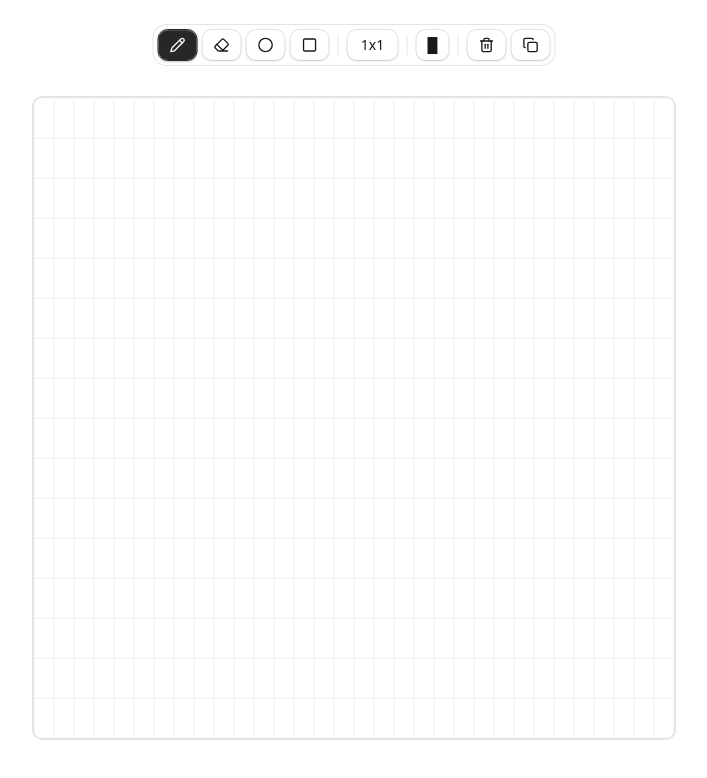
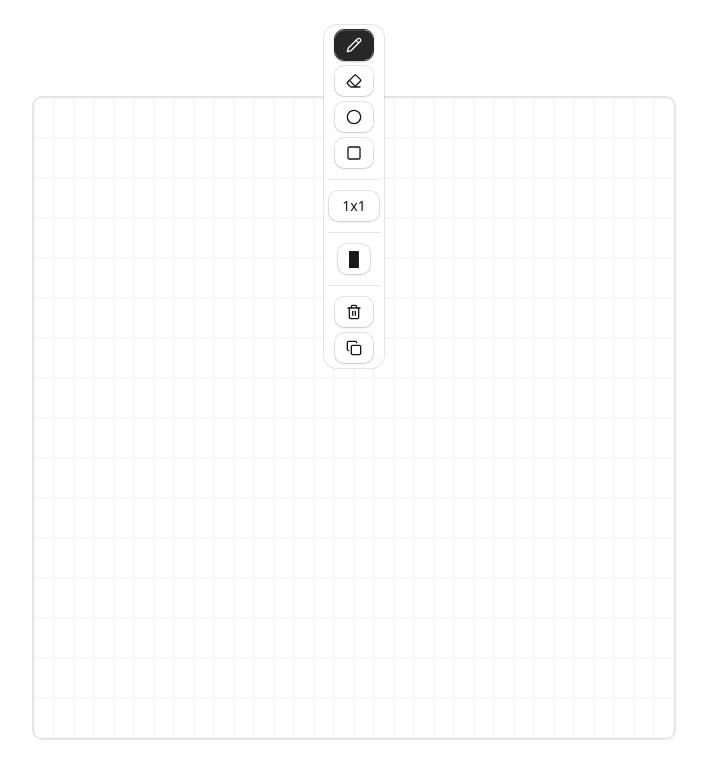
Before and after one commit to eyenalxai/ascii, a Next.js app: page / in a window 1280 px wide. Shown: the top 778 px of the page, without its empty margins (286-993 px from the left). Built offline with nearby package versions, Linux system fonts and the light colour scheme.

Commit message:
refactor: update toolbar layout to vertical orientation and adjust group alignment for improved usability

```diff
--- a/src/components/ui/toolbar.tsx
+++ b/src/components/ui/toolbar.tsx
@@ -8,8 +8,9 @@ function Toolbar({ className, ...props }: ToolbarPrimitive.Root.Props) {
   return (
     <ToolbarPrimitive.Root
       data-slot="toolbar"
+      orientation="vertical"
       className={cn(
-        "relative flex gap-2 rounded-xl border bg-card bg-clip-padding p-1 text-card-foreground",
+        "relative flex flex-col gap-2 rounded-xl border bg-card bg-clip-padding p-1 text-card-foreground",
         className
       )}
       {...props}
@@ -51,7 +52,7 @@ function ToolbarGroup({ className, ...props }: ToolbarPrimitive.Group.Props) {
   return (
     <ToolbarPrimitive.Group
       data-slot="toolbar-group"
-      className={cn("flex items-center gap-1", className)}
+      className={cn("flex flex-col items-center gap-1", className)}
       {...props}
     />
   )
```
